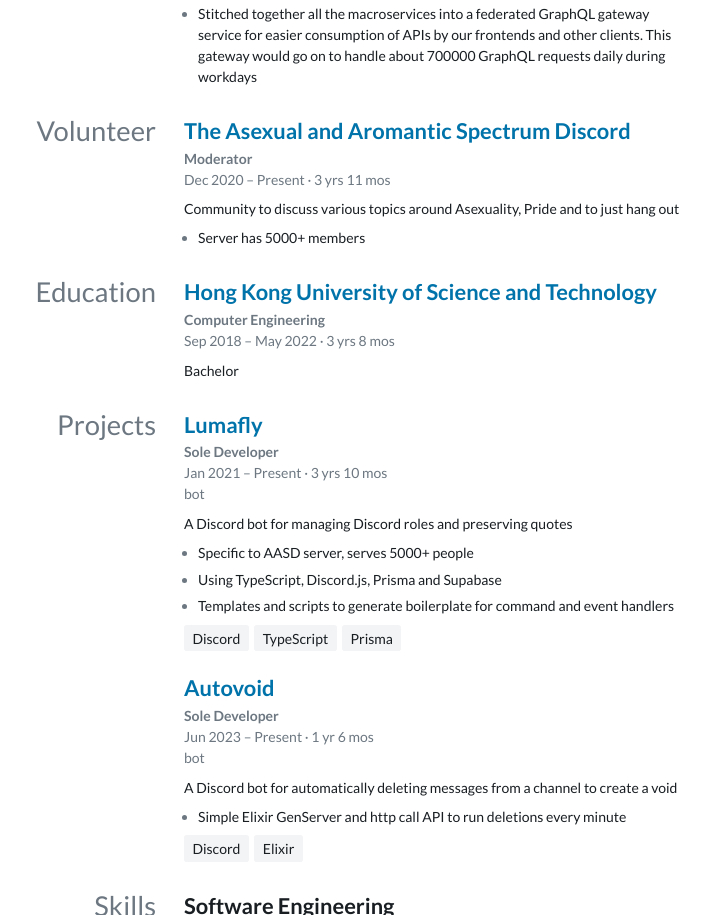
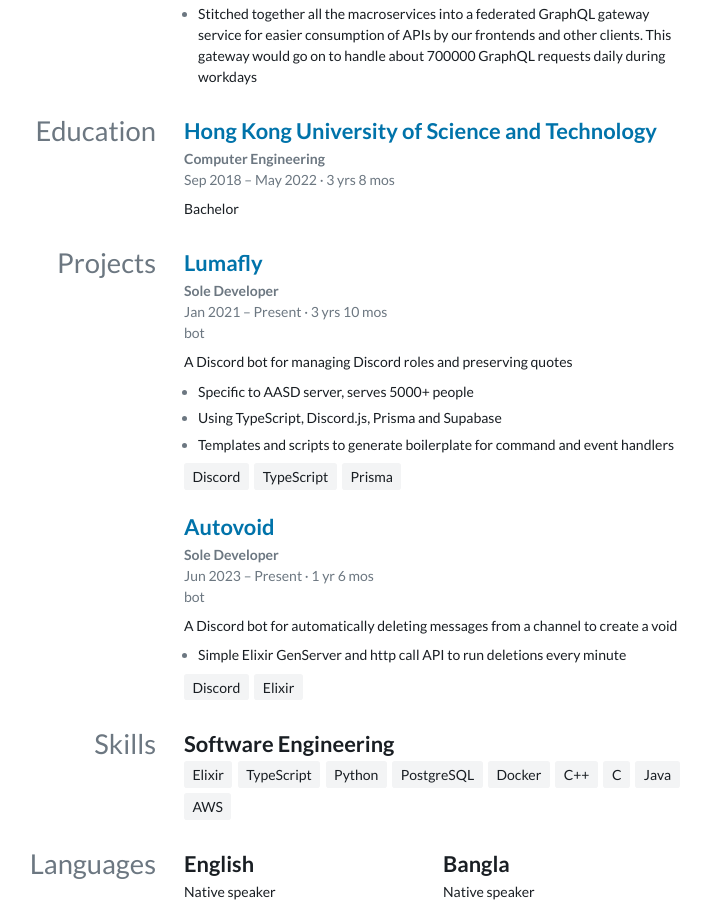
Before and after one commit to ishmam-mahmud/resume, a website: page index.html in a window 1280 px wide. Shown: the part 973-1888 px from the top of the page, without its empty margins (302-1012 px from the left). Drawn offline with Linux system fonts and the light colour scheme.

Commit message:
Remove Volunteer

```diff
--- a/index.html
+++ b/index.html
@@ -108,29 +108,6 @@
                       </div>
 
                 </div>
-              </article>
-
-        </div>
-      </section>
-
-      <section id="volunteer">
-        <h3>Volunteer</h3>
-        <div class="stack">
-
-              <article>
-                <header>
-                  <h4><a href="http://discord.gg/aasd">The Asexual and Aromantic Spectrum Discord</a></h4>
-                  <div class="meta">
-                    <strong>Moderator</strong>
-                    <div><time-duration><time datetime="2020-12-17">Dec 2020</time> – Present</time-duration></div>
-                  </div>
-                </header>
-                <p>Community to discuss various topics around Asexuality, Pride and to just hang out</p>
-
-                  <ul>
-                    <li><p>Server has 5000+ members</p></li>
-                  </ul>
-
               </article>
 
         </div>
```
Also changed, not shown: resume.json (+0 -12 lines).
